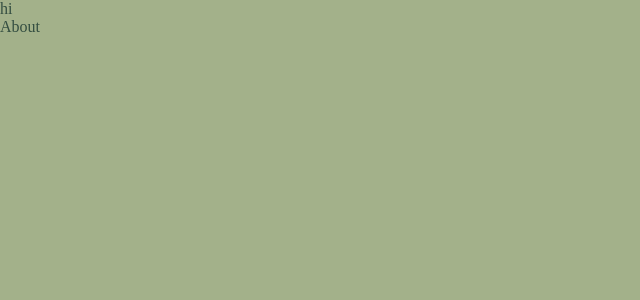
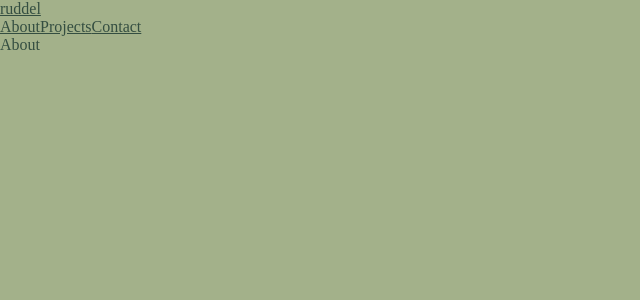
Before and after one commit to ruddelbenito/ruddelca, a Next.js app: page /about in a window 1280 px wide. Shown: the top 300 px of the page, without its empty margins (0-640 px from the left). Built offline with nearby package versions, Linux system fonts and the light colour scheme.

Commit message:
Added links to navbar component

```diff
--- a/src/components/nav.js
+++ b/src/components/nav.js
@@ -1,9 +1,17 @@
 import styles from '@/styles/nav.module.scss'
+import Link from 'next/link'
 
 export default function Nav() {
     return (
-        <div>
-            <p>hi</p>
+        <div className={styles.nav}>
+            <div className={styles.homelink}>
+                <Link href='/'>ruddel</Link>
+            </div>
+            <div className={styles.pagelinks}>
+                <Link href='/about'>About</Link>
+                <Link href='/projects'>Projects</Link>
+                <Link href='/contact'>Contact</Link>
+            </div>
         </div>
     )
 }
```
